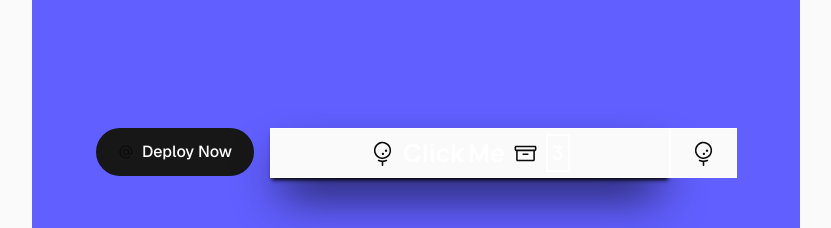
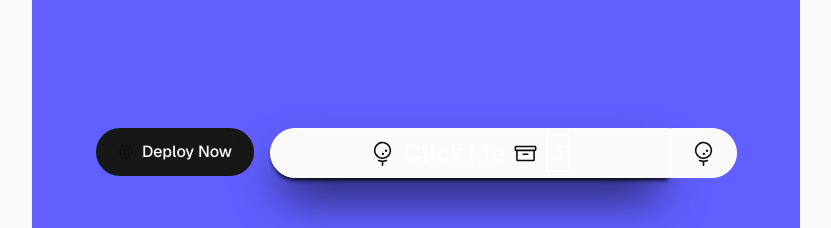
Before and after one commit to son-fr/Test-d-alternance-d-veloppeur-Front-end-Uxer, a Next.js app in the folder nextjs-dashboard/: page / in a window 1280 px wide. Shown: the top 228 px of the page, without its empty margins (224-1055 px from the left). Built offline with nearby package versions, Linux system fonts and the light colour scheme; a web font is replaced by a local one.

Commit message:
[FIX] better coding style

```diff
--- a/nextjs-dashboard/app/component/button.tsx
+++ b/nextjs-dashboard/app/component/button.tsx
@@ -12,6 +12,18 @@ type Font_param = {
     style?: 'normal' | 'italic';
 }
 
+type Icons = {
+    left_icon?: Icons_name;
+    right_icon?: Icons_name;
+}
+
+type TextSize = {
+    left_icon?: number;
+    font_size?: number;
+    right_icon?: number;
+    badge?: number;
+}
+
 export type Button_props = {
     disabled?: boolean;
     text?: string;
@@ -22,9 +34,9 @@ export type Button_props = {
     position?:  'left_up' | 'center_up' | 'right_up' |
                 'left_center' | 'center_center' | 'right_center' |
                 'left_bottom' | 'center_bottom' | 'right_bottom';
-    icons?: [left_icon?: Icons_name, right_icon?: Icons_name];
-    text_size?: [left_icon?: number, font_size?: number, right_icon?: number, badge?: number];
-    button_shape?: 'rectangle' | 'rounded' | 'feather';
+    icons?: Icons;
+    text_size?: TextSize;
+    button_shape?: 'rectangle' | 'rounded' | 'feather' | 'left-to-right' | 'right-to-left';
     shadow?: Shadows;
     border?: number;
     badge?: string;
@@ -50,9 +62,17 @@ export type Button_props = {
  * @param {'left_up' | 'center_up' | 'right_up' |
  *         'left_center' | 'center_center' | 'right_center' |
  *         'left_bottom' | 'center_bottom' | 'right_bottom'} position - The position of the text, first value position align ( ↔ ), second value position justify ( ↕ ). (default: "center_center")
- * @param {[left_icon?: Icons_name, right_icon?: Icons_name]} icons - The icons chose on the left or on the right of the button (chose between all the icons in /icons/ only need the name of the file). (default: ['none', 'none'])
- * @param {[left_icon?: number, font_size?: number, right_icon?: number, badge?: number]} text_size - The size of the text (in px), first value is the size of the left_icons, the second value is the size of the text, the third value is the size of the right_icon and the fourth value is the size of the badge. (default: [15, 20, 15, 15])
- * @param {'rectangle' | 'rounded' | 'feather'} button_shape - The shape of the button between 3 deiferente shape (rectangle, rounded, feather). (default: "rounded")
+ * @param {Icons} icons - The icons chose on the left or on the right of the button (chose between all the icons in /icons/ only need the name of the file). (default: {
+                                                                                                                                                                            left_icon: 'none',
+                                                                                                                                                                            right_icon: 'none',
+                                                                                                                                                                        })
+ * @param {TextSize} text_size - The size of the text (in px), first value is the size of the left_icons, the second value is the size of the text, the third value is the size of the right_icon and the fourth value is the size of the badge (in px). (default: {
+                                                                                                                                                                                                                                                                left_icon: 15,
+                                                                                                                                                                                                                                                                font_size: 20,
+                                                                                                                                                                                                                                                                right_icon: 15,
+                                                                                                                                                                                                                                                                badge: 15,
+                                                                                                                                                                                                                                                            })
+ * @param {'rectangle' | 'rounded' | 'feather'} button_shape - The shape of the button between 5 deiferente shape (rectangle, rounded, feather). (default: "rounded")
  * @param {Shadows} shadow - Define the effect of the button. (default: 'none')
  * @param {number} border - The border of the button (in px). (default: 0)
  * @returns The button component.
@@ -72,8 +92,16 @@ export default function Button({disabled = false,
                                             disabled: 'none',
                                         },
                                 position = "center_center",
-                                icons = ['none', 'none'],
-                                text_size = [15, 20, 15, 15],
+                                icons = {
+                                            left_icon: 'none',
+                                            right_icon: 'none',
+                                        },
+                                text_size = {
+                                            left_icon: 15,
+                                            font_size: 20,
+                                            right_icon: 15,
+                                            badge: 15,
+                                        } ,
                                 button_shape = 'rounded', shadow = 'none', border = 0,
                                 badge = undefined} : Button_props) {
     const Item_position : Item_position = Get_position(position);
@@ -84,15 +112,15 @@ export default function Button({disabled = false,
     console.log(colors.default, colors.hover, colors.focus, Shadow)
     return (
         <button disabled={disabled} style={{ height: `${height}px`, width: `${width}px`,
-                        fontSize: `${text_size[1]}px`, fontWeight: font_param.weight, fontStyle: font_param.style,
+                        fontSize: `${text_size.font_size}px`, fontWeight: font_param.weight, fontStyle: font_param.style,
                         "--btn-color-disabled": `${colors.disabled}`, "--btn-color": `${colors.default}`, "--btn-color-hover": `${colors.hover}`, "--btn-color-focus": `${colors.focus}`,
                         alignItems: Item_position.align, justifyContent: Item_position.justify,
                         borderRadius: Shape_button, boxShadow: Shadow, border: `${border}px solid` } as React.CSSProperties}
                         className={`${font_param.font.className} ${styles.button} flex gap-2 px-5 text-background`}>
-            {Draw_Icons(icons[0], text_size[0], text_size[0])}
+            {Draw_Icons(icons.left_icon, text_size.left_icon, text_size.left_icon)}
             {text}
-            {Draw_Icons(icons[1], text_size[2], text_size[2])}
-            {Badge(badge, text_size[3])}
+            {Draw_Icons(icons.right_icon, text_size.right_icon, text_size.right_icon)}
+            {Badge(badge, text_size.badge)}
         </button>
     )
 }
--- a/nextjs-dashboard/app/page.tsx
+++ b/nextjs-dashboard/app/page.tsx
@@ -23,8 +23,8 @@ export default function Home() {
             Deploy Now
           </a>
           <ButtonGroup>
-            <Button button_shape="rectangle" disabled={false} text="Click Me" height={50} width={400} position="center_center" text_size={[25, 25, 25, 20]} icons={['golf', 'archive']} border={1} color={{default: 'Neutral/Grey/50',hover: 'Semantic/Cyan/400', focus: 'Semantic/Rose/600', disabled: 'Brand/Fairway/950'}} font_param={{font: manrope, weight: 700}} shadow='shadow-2xl-down' badge='3'/>
-            <Button button_shape="rectangle" height={50} width={67} text_size={[25]} icons={['golf']} border={1} color={{default: 'Neutral/Grey/50',hover: 'Semantic/Cyan/400'}}/>
+            <Button button_shape="left-to-right" disabled={false} text="Click Me" height={50} width={400} position="center_center" text_size={{left_icon: 25, font_size: 25, right_icon: 25, badge: 20}} icons={{left_icon: 'golf', right_icon: 'archive'}} border={1} color={{default: 'Neutral/Grey/50',hover: 'Semantic/Cyan/400', focus: 'Semantic/Rose/600', disabled: 'Brand/Fairway/950'}} font_param={{font: manrope, weight: 700}} shadow='shadow-2xl-down' badge='3'/>
+            <Button button_shape="right-to-left" height={50} width={67} text_size={{left_icon: 25}} icons={{left_icon: 'golf'}} border={1} color={{default: 'Neutral/Grey/50',hover: 'Semantic/Cyan/400'}}/>
           </ButtonGroup>
         </div>
       </main>
--- a/nextjs-dashboard/app/props/get_shape.tsx
+++ b/nextjs-dashboard/app/props/get_shape.tsx
@@ -10,6 +10,16 @@ export default function Get_shape(type_shape?: string) {
             '10px 100px / 120px'
         )
     }
+    if (type_shape == 'left-to-right') {
+        return (
+            '50px 0px 0px 50px'
+        )
+    }
+    if (type_shape == 'right-to-left') {
+        return (
+            '0px 50px 50px 0px'
+        )
+    }
     return (
         'calc(infinity * 1px)'
     )
```
